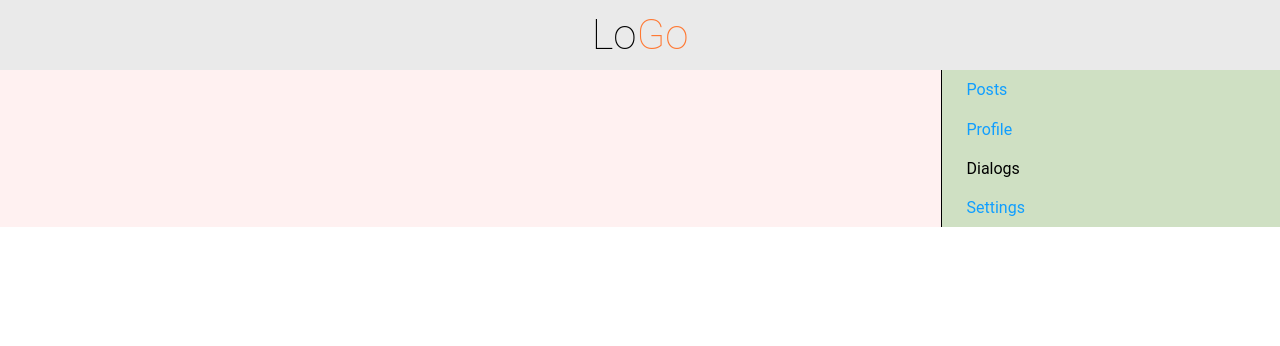
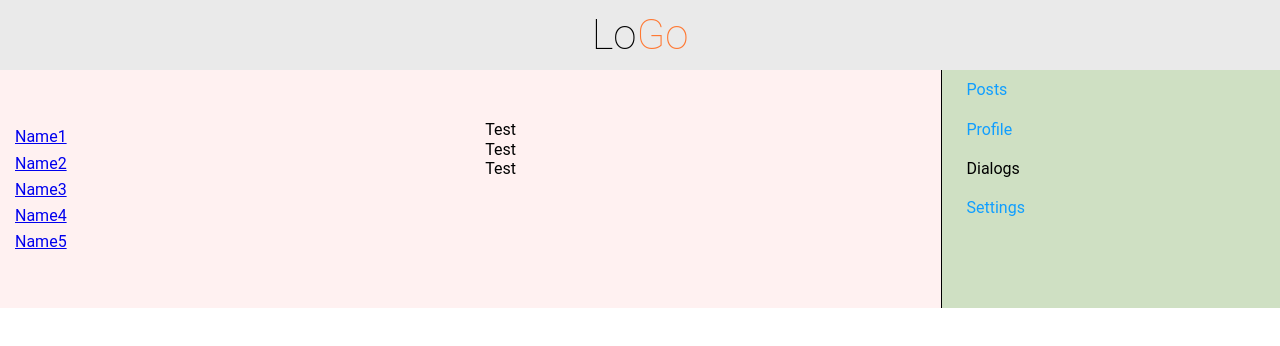
Before and after one commit to AlexWebUa/react-training, a React (Create React App) app: page /dialogs in a window 1280 px wide. Shown: the top 346 px of the page. Built offline with nearby package versions, Linux system fonts and the light colour scheme.

Commit message:
Refactored dialogs

```diff
--- a/src/components/Main/Dialogs/Dialogs.jsx
+++ b/src/components/Main/Dialogs/Dialogs.jsx
@@ -15,7 +15,7 @@ const Dialog = (props) => {
 const Message = (props) => {
     return (
         <div className="message">
-            { props.text }
+            {props.text}
         </div>
     );
 }
@@ -39,10 +39,16 @@ const Dialogs = () => {
     return (
         <div className="dialogs">
             <div className="dialogs__list">
-
+                <Dialog name={dialogsData[0].name} id={dialogsData[0].id}/>
+                <Dialog name={dialogsData[1].name} id={dialogsData[1].id}/>
+                <Dialog name={dialogsData[2].name} id={dialogsData[2].id}/>
+                <Dialog name={dialogsData[3].name} id={dialogsData[3].id}/>
+                <Dialog name={dialogsData[4].name} id={dialogsData[4].id}/>
             </div>
             <div className="dialogs__messages">
-
+                <Message text={messagesData[0].text} id={messagesData[0].id} />
+                <Message text={messagesData[1].text} id={messagesData[1].id} />
+                <Message text={messagesData[2].text} id={messagesData[2].id} />
             </div>
         </div>
     );
```
